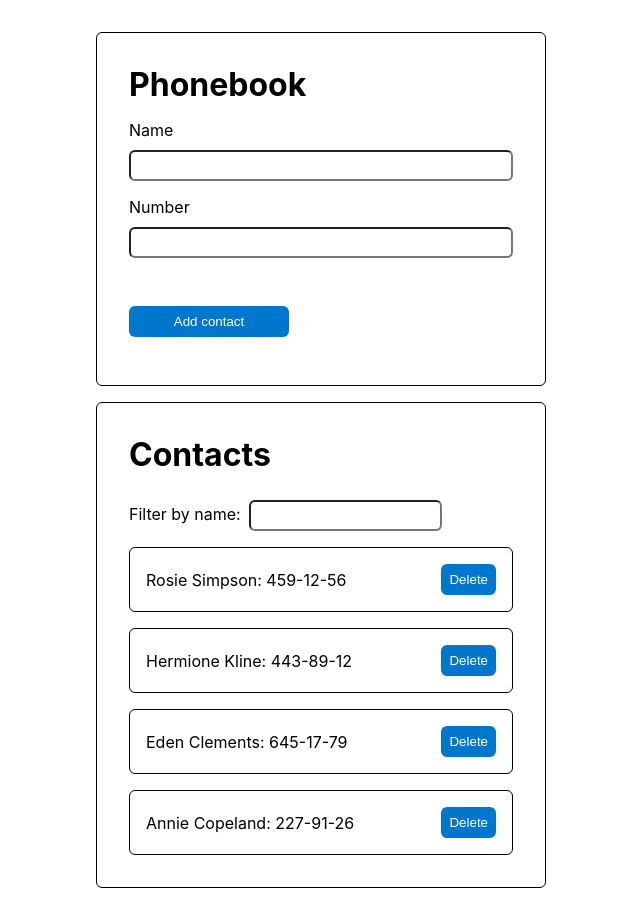
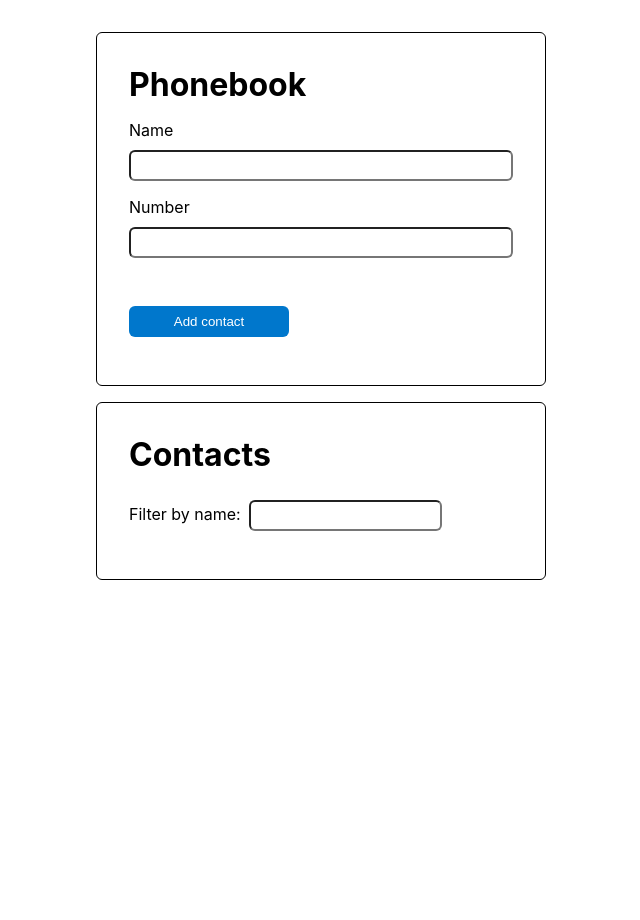
Before and after one commit to MaksimLisovoi/react-practice, a React (Create React App) app: page / in a window 1280 px wide. Shown: the whole page, without its empty margins (319-959 px from the left). After the commit the page ends 800 px from the top, so only its background shows below. Built offline with nearby package versions, Linux system fonts and the light colour scheme.

Commit message:
Changed Form & App on hooks

```diff
--- a/src/components/App/App.jsx
+++ b/src/components/App/App.jsx
@@ -1,4 +1,4 @@
-import { useState } from 'react';
+import { useState, useEffect } from 'react';
 import { Box } from '../Box';
 import { Form } from 'components/Form';
 import { Heading } from './App.styled';
@@ -6,14 +6,17 @@ import { Contacts } from 'components/Contacts';
 import { Filter } from 'components/Filter';
 
 export function App() {
-  const [contacts, setContacts] = useState([
-    { id: 'id-1', name: 'Rosie Simpson', number: '459-12-56' },
-    { id: 'id-2', name: 'Hermione Kline', number: '443-89-12' },
-    { id: 'id-3', name: 'Eden Clements', number: '645-17-79' },
-    { id: 'id-4', name: 'Annie Copeland', number: '227-91-26' },
-  ]);
+  const localContacts = JSON.parse(window.localStorage.getItem('contacts'));
+
+  const [contacts, setContacts] = useState(() => {
+    return localContacts ?? [];
+  });
 
   const [filter, setFilter] = useState('');
+
+  useEffect(() => {
+    window.localStorage.setItem('contacts', JSON.stringify(contacts));
+  }, [contacts]);
 
   const formSubmitHandler = data => {
     if (contacts.some(contact => contact.name.toLowerCase() === data.name.toLowerCase())) {
@@ -34,6 +37,10 @@ export function App() {
   };
 
   const getVisibleContacts = () => {
+    // if (contacts.length === 0) {
+    //   return;
+    // }
+
     const normalizedFilter = filter.toLowerCase();
 
     return contacts.filter(contact => contact.name.toLowerCase().includes(normalizedFilter));
--- a/src/components/Form/Form.jsx
+++ b/src/components/Form/Form.jsx
@@ -1,4 +1,4 @@
-import { useState } from 'react';
+import { useState, useEffect } from 'react';
 import { FormBox, Label, Input, Btn } from './Form.styled';
 import { nanoid } from 'nanoid';
 
@@ -24,6 +24,14 @@ export function Form({ onSubmit }) {
         return;
     }
   };
+
+  useEffect(() => {
+    window.localStorage.setItem('name', JSON.stringify(name));
+  }, [name]);
+
+  useEffect(() => {
+    window.localStorage.setItem('number', JSON.stringify(number));
+  }, [number]);
 
   const handleSubmit = e => {
     e.preventDefault();
```
Also changed, not shown: package.json (+5 -9 lines), 2 other files (tests, documents, lock files or other folders).
